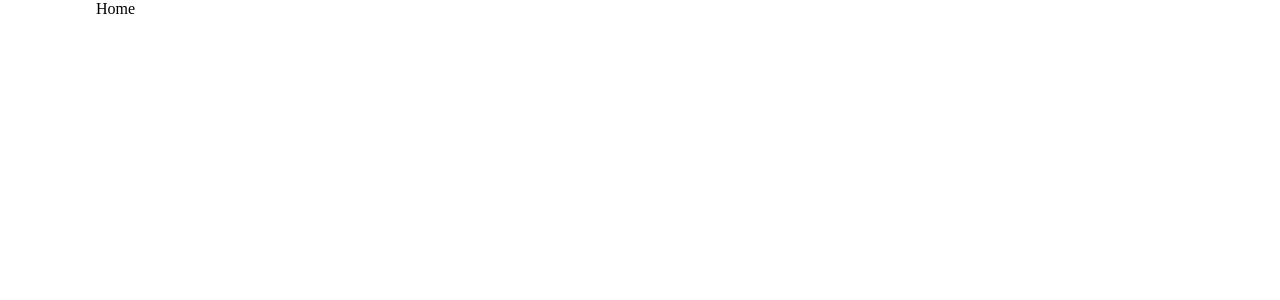
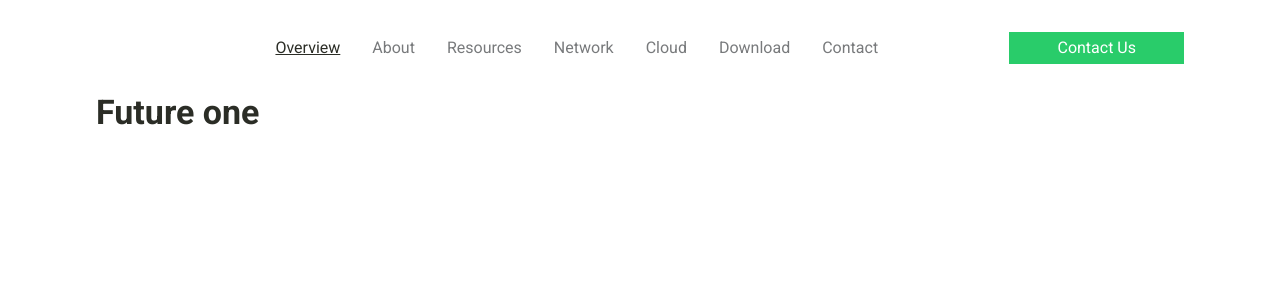
Before and after one commit to EmP33/future-one, a React (Create React App) app: page / in a window 1280 px wide. Shown: the top 300 px of the page. Built offline with nearby package versions, Linux system fonts and the light colour scheme.

Commit message:
Add header and styling

```diff
--- a/package.json
+++ b/package.json
@@ -12,6 +12,7 @@
     "@types/react-dom": "^18.0.8",
     "react": "^18.2.0",
     "react-dom": "^18.2.0",
+    "react-icons": "^4.6.0",
     "react-router-dom": "^6.4.2",
     "react-scripts": "5.0.1",
     "styled-components": "^5.3.6",
--- a/public/index.html
+++ b/public/index.html
@@ -8,11 +8,20 @@
     <meta name="description" content="Recruitment Project" />
     <link rel="apple-touch-icon" href="%PUBLIC_URL%/logo192.png" />
 
+    <!-- Fonts -->
+    <link rel="preconnect" href="https://fonts.googleapis.com" />
+    <link rel="preconnect" href="https://fonts.gstatic.com" crossorigin />
+    <link
+      href="https://fonts.googleapis.com/css2?family=Roboto:wght@100;300;400;500;700;900&display=swap"
+      rel="stylesheet"
+    />
+
     <link rel="manifest" href="%PUBLIC_URL%/manifest.json" />
     <title>Future One - Recruitment Project</title>
   </head>
   <body>
     <noscript>You need to enable JavaScript to run this app.</noscript>
     <div id="root"></div>
+    <div id="modal-root"></div>
   </body>
 </html>
--- a/src/Global.styles.ts
+++ b/src/Global.styles.ts
@@ -1,9 +1,38 @@
-import { createGlobalStyle } from "styled-components";
+import styled, { createGlobalStyle } from "styled-components";
+import { Link } from "react-router-dom";
 
 export const GlobalStyle = createGlobalStyle`
+  :root {
+    --color-text: #2B2D26;
+    --color-green: #29CC6A;
+    --color-light-gray: #A9ACAC;
+    --color-gray: #787A7C;
+    --color-white: #fff;
+  }
+
   * {
     margin: 0;
     padding: 0;
     box-sizing: border-box;
   }
+
+  ul,ol {
+    list-style: none;
+  }
+
+  body {
+    color: var(--color-text);
+    font-family: 'Roboto', sans-serif;
+  }
 `;
+
+export const PrimaryButton = styled(Link)`
+  padding: 0.4rem 3rem;
+  background: var(--color-green);
+  color: var(--color-white);
+  text-decoration: none;
+
+  &:hover {
+    filter: brightness(90%);
+  }
+`;
--- /dev/null
+++ b/src/components/Header/Header.jsx
@@ -0,0 +1,61 @@
+import React, { useState } from "react";
+import ReactDOM from "react-dom";
+import { Wrapper } from "./Header.styles";
+import { Link } from "react-router-dom";
+import { PrimaryButton } from "../../Global.styles";
+// Icons
+import { FiMenu } from "react-icons/fi";
+import ResponsiveMenu from "./ResponsiveMenu";
+
+const Header = () => {
+  const [showMenu, setShowMenu] = useState(false);
+
+  const toggleShowMenu = () => {
+    setShowMenu((prev) => !prev);
+  };
+
+  return (
+    <>
+      <Wrapper>
+        <div className="header-logo">
+          <span>Future one</span>
+        </div>
+        <nav>
+          <ul>
+            <li>
+              <Link to="/" className="active">
+                Overview
+              </Link>
+            </li>
+            <li>
+              <Link to="/">About</Link>
+            </li>
+            <li>
+              <Link to="/">Resources</Link>
+            </li>
+            <li>
+              <Link to="/">Network</Link>
+            </li>
+            <li>
+              <Link to="/">Cloud</Link>
+            </li>
+            <li>
+              <Link to="/">Download</Link>
+            </li>
+            <li>
+              <Link to="/">Contact</Link>
+            </li>
+          </ul>
+          <PrimaryButton to="/">Contact Us</PrimaryButton>
+        </nav>
+        <FiMenu onClick={toggleShowMenu} />
+      </Wrapper>
+      {ReactDOM.createPortal(
+        <ResponsiveMenu showMenu={showMenu} toggleShowMenu={toggleShowMenu} />,
+        document.getElementById("modal-root")
+      )}
+    </>
+  );
+};
+
+export default Header;
--- /dev/null
+++ b/src/components/Header/Header.styles.ts
@@ -0,0 +1,74 @@
+import styled from "styled-components";
+
+export const Wrapper = styled.header`
+  width: 100%;
+  display: grid;
+  grid-template-columns: max-content 1fr;
+  min-height: 100px;
+  margin-top: 2rem;
+
+  @media only screen and (max-width: 1200px) {
+    min-height: 0;
+    margin-top: 1rem;
+  }
+
+  .header-logo {
+    align-self: end;
+    margin-right: 1.25rem;
+
+    @media only screen and (max-width: 1300px) {
+      margin-right: 1rem;
+    }
+
+    & span {
+      font-size: 34px;
+      font-weight: bold;
+    }
+  }
+
+  & nav {
+    width: 100%;
+    display: flex;
+    justify-content: space-between;
+    align-self: start;
+
+    @media only screen and (max-width: 1200px) {
+      display: none;
+    }
+
+    & ul {
+      display: flex;
+      column-gap: 2.5rem;
+      align-items: center;
+
+      @media only screen and (max-width: 1300px) {
+        column-gap: 2rem;
+      }
+
+      & a {
+        color: var(--color-gray);
+        text-decoration: none;
+
+        &.active {
+          color: var(--color-text);
+          text-decoration: underline;
+        }
+
+        &:hover {
+          text-decoration: underline;
+        }
+      }
+    }
+  }
+
+  & svg {
+    font-size: 2rem;
+    justify-self: end;
+    align-self: center;
+    cursor: pointer;
+
+    @media only screen and (min-width: 1200px) {
+      display: none;
+    }
+  }
+`;
--- /dev/null
+++ b/src/components/Header/ResponsiveMenu.styles.ts
@@ -0,0 +1,39 @@
+import styled from "styled-components";
+
+export const Wrapper = styled.nav<{ showMenu: boolean }>`
+  width: 100vw;
+  height: 100vh;
+  position: fixed;
+  background-color: var(--color-green);
+  top: 0;
+  left: 0;
+  display: flex;
+  align-items: center;
+  justify-content: center;
+  text-align: center;
+  transition: all 0.2s linear;
+  transform: ${({ showMenu }) =>
+    showMenu ? "translateX(0)" : "translateX(100%)"};
+
+  & svg {
+    font-size: 2rem;
+    position: absolute;
+    top: 2.5%;
+    right: 2.5%;
+    cursor: pointer;
+  }
+
+  & ul {
+    display: flex;
+    flex-direction: column;
+
+    & a {
+      display: block;
+      color: var(--color-text);
+      text-decoration: none;
+      text-transform: uppercase;
+      padding: 1rem 3rem;
+      font-weight: bold;
+    }
+  }
+`;
--- /dev/null
+++ b/src/components/Header/ResponsiveMenu.tsx
@@ -0,0 +1,44 @@
+import React from "react";
+import { Wrapper } from "./ResponsiveMenu.styles";
+import { Link } from "react-router-dom";
+import { IoMdClose } from "react-icons/io";
+
+interface IProps {
+  showMenu: boolean;
+  toggleShowMenu: () => void;
+}
+
+const ResponsiveMenu: React.FC<IProps> = ({ showMenu, toggleShowMenu }) => {
+  return (
+    <Wrapper showMenu={showMenu}>
+      <IoMdClose onClick={toggleShowMenu} />
+      <ul>
+        <li>
+          <Link to="/" className="active">
+            Overview
+          </Link>
+        </li>
+        <li>
+          <Link to="/">About</Link>
+        </li>
+        <li>
+          <Link to="/">Resources</Link>
+        </li>
+        <li>
+          <Link to="/">Network</Link>
+        </li>
+        <li>
+          <Link to="/">Cloud</Link>
+        </li>
+        <li>
+          <Link to="/">Download</Link>
+        </li>
+        <li>
+          <Link to="/">Contact</Link>
+        </li>
+      </ul>
+    </Wrapper>
+  );
+};
+
+export default ResponsiveMenu;
--- a/src/components/Layout/Layout.styles.ts
+++ b/src/components/Layout/Layout.styles.ts
@@ -1,6 +1,10 @@
 import styled from "styled-components";
 
 export const Wrapper = styled.div`
-  width: 85%;
+  max-width: 85%;
   margin: 0 auto;
+
+  @media only screen and (max-width: 900px) {
+    max-width: 95%;
+  }
 `;
--- a/src/components/Layout/Layout.tsx
+++ b/src/components/Layout/Layout.tsx
@@ -1,4 +1,5 @@
 import React from "react";
+import Header from "../Header/Header";
 import { Wrapper } from "./Layout.styles";
 
 interface IProps {
@@ -8,6 +9,7 @@ interface IProps {
 const Layout: React.FC<IProps> = ({ children }) => {
   return (
     <Wrapper>
+      <Header />
       <main>{children}</main>
     </Wrapper>
   );
--- a/src/pages/Home/index.tsx
+++ b/src/pages/Home/index.tsx
@@ -5,7 +5,7 @@ import { Wrapper } from "./Home.styles";
 const Home = () => {
   return (
     <Layout>
-      <Wrapper>Home</Wrapper>
+      <Wrapper></Wrapper>
     </Layout>
   );
 };
```
Also changed, not shown: 1 other file (tests, documents, lock files or other folders).
